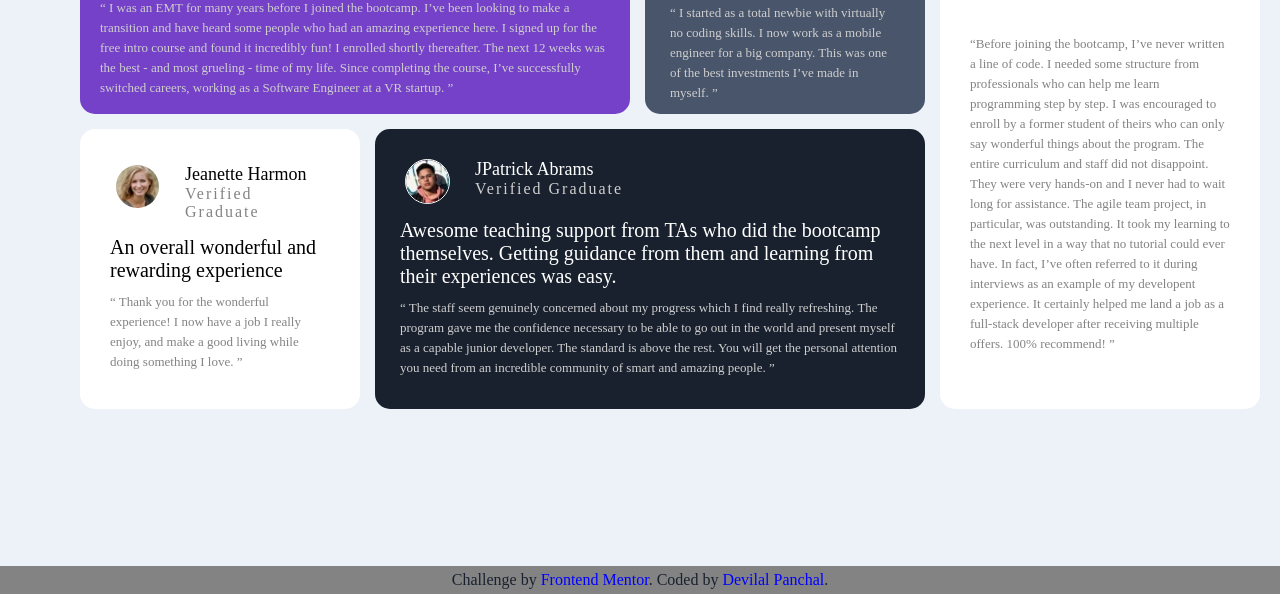
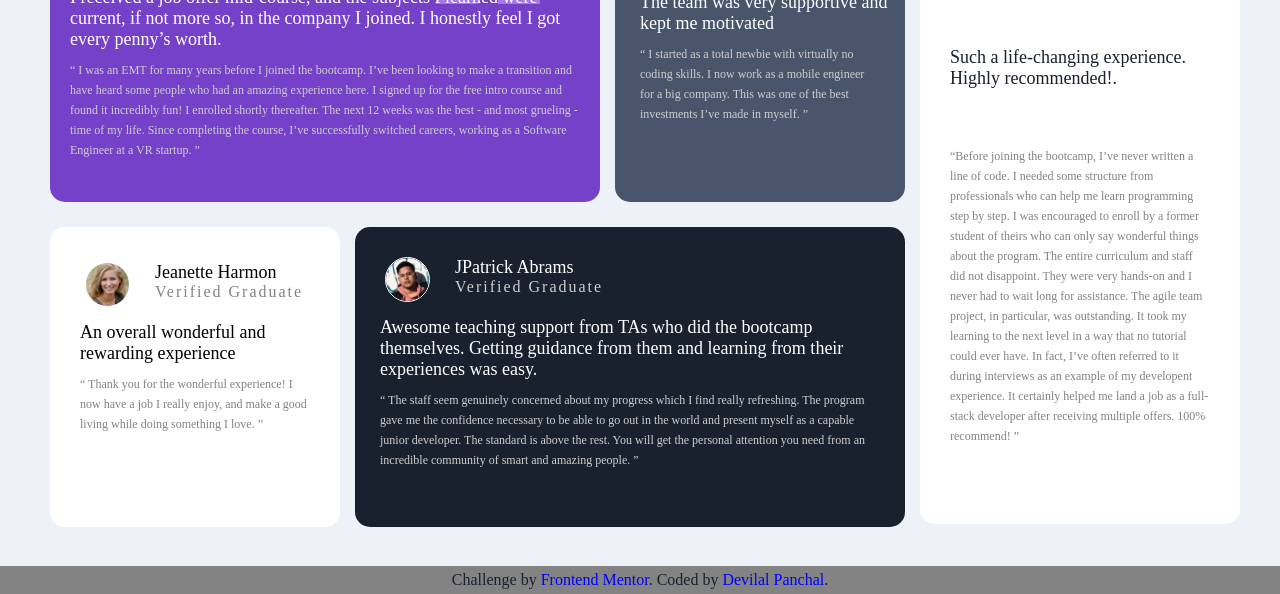
Before and after one commit to devilalpanchal/Testimonial-Grid, a plain HTML site: page index.html in a window 1280 px wide. Shown: the part 206-800 px from the top of the page. Drawn offline with Linux system fonts and the light colour scheme.

Commit message:
add files

```diff
--- a/style.css
+++ b/style.css
@@ -6,11 +6,13 @@
 
 body {
     background-color: #EDF2F8;
-    /* padding: 20px; */
+
 }
 
 .grid-container {
     justify-content: center;
+    margin-top: 70px;
+    margin-right: 70px;
     align-items: center;
     display: grid;
     grid-template-columns: 2fr 1fr;
@@ -19,7 +21,7 @@ body {
 
 .g1-g4 {
     display: grid;
-    grid-gap: 15px;
+    grid-gap: 25px;
 }
 
 .g1-g2 {
@@ -40,7 +42,7 @@ body {
     padding: 10px;
     border-radius: 15px;
     width: 550px;
-    height: 280px;
+    height: 300px;
     color: white;
     background-color: hsl(263, 55%, 52%);
     background-image: url(./images/bg-pattern-quotation.svg);
@@ -52,16 +54,16 @@ body {
 .grid-2 {
     padding: 15px;
     border-radius: 15px;
-    height: 280px;
-    width: 280px;
+    height: 300px;
+    width: 290px;
     color: white;
     background-color: hsl(217, 19%, 35%);
 }
 
 .grid-3 {
     padding: 20px;
-    width: 280px;
-    height: 280px;
+    width: 290px;
+    height: 300px;
     border-radius: 15px;
     color: black;
     background-color: hsl(0, 0%, 100%);
@@ -70,7 +72,7 @@ body {
 .grid-4 {
     padding: 15px;
     width: 550px;
-    height: 280px;
+    height: 300px;
     border-radius: 15px;
     color: white;
     background-color: hsl(219, 29%, 14%)
@@ -81,7 +83,7 @@ body {
     padding: 20px;
     display: grid;
     width: 320px;
-    height: 575px;
+    height: 620px;
     border-radius: 15px;
     color: hsl(219, 29%, 14%);
     background-color: hsl(0, 0%, 100%);
@@ -126,14 +128,14 @@ body {
 }
 
 .g1-p1 {
-    font-size: 20px;
+    font-size: 18px;
     margin-left: 10px;
 
 }
 
 .g1-p2 {
     padding: 10px;
-    font-size: 13px;
+    font-size: 12px;
     text-align: left;
     line-height: 20px;
     color: rgb(207, 207, 207);
@@ -141,7 +143,7 @@ body {
 
 .g1-p22 {
     padding: 10px;
-    font-size: 13px;
+    font-size: 12px;
     text-align: left;
     line-height: 20px;
     color: rgb(131, 131, 131);
```
